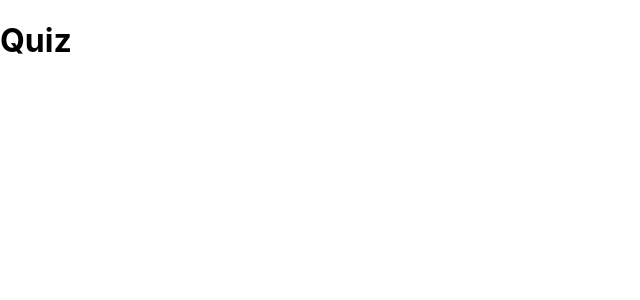
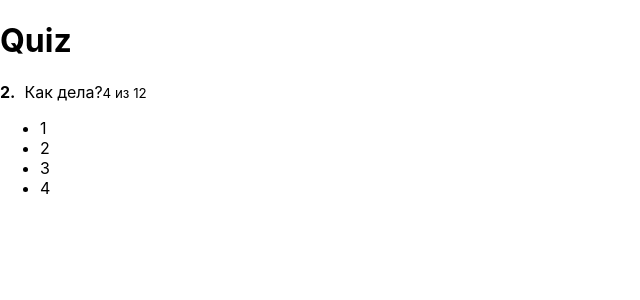
Before and after one commit to PesheVik/react-quiz, a React app: page / in a window 1280 px wide. Shown: the top 300 px of the page, without its empty margins (0-640 px from the left). Built offline with nearby package versions, Linux system fonts and the light colour scheme.

Commit message:
#47 - компонент активного вопроса

```diff
--- /dev/null
+++ b/src/components/ActiveQuiz/ActivQuiz.css
@@ -0,0 +1,13 @@
+.ActiveQuiz {
+    padding: 20px;
+    color: #fff;
+    border: 2px solid#ffffff;
+    border-radius: 5px;
+    margin: 0 10px;
+    box-sizing: border-box;
+}
+
+.Question {
+    display: flex;
+    justify-content: space-between;
+}
--- /dev/null
+++ b/src/components/ActiveQuiz/ActiveQuiz.js
@@ -0,0 +1,22 @@
+import React from 'react'
+import classes from './ActivQuiz.css'
+
+const ActiveQuiz = props => (
+  <div className={classes.ActiveQuiz}>
+    <p className={classes.Question}>
+      <span>
+        <strong>2.</strong>&nbsp;
+        Как дела?
+      </span>
+      <small>4 из 12</small>
+    </p>
+    <ul>
+      <li>1</li>
+      <li>2</li>
+      <li>3</li>
+      <li>4</li>
+    </ul>
+  </div>
+)
+
+export default ActiveQuiz
--- a/src/containers/Quiz/Quiz.css
+++ b/src/containers/Quiz/Quiz.css
@@ -11,3 +11,7 @@
     color: #fff;
     margin-left: 10px;
 }
+
+.QuizWrapper {
+    width: 600px;
+}
--- a/src/containers/Quiz/Quiz.js
+++ b/src/containers/Quiz/Quiz.js
@@ -1,5 +1,6 @@
 import React, { Component } from 'react'
 import classes from './Quiz.css'
+import ActiveQuiz from '../../components/ActiveQuiz/ActiveQuiz'
 
 class Quiz extends Component {
   state = {
@@ -8,7 +9,10 @@
   render () {
     return (
       <div className={classes.Quiz}>
-        <h1>Quiz</h1>
+        <div className={classes.QuizWrapper}>
+          <h1>Quiz</h1>
+          <ActiveQuiz />
+        </div>
       </div>
     )
   }
```
